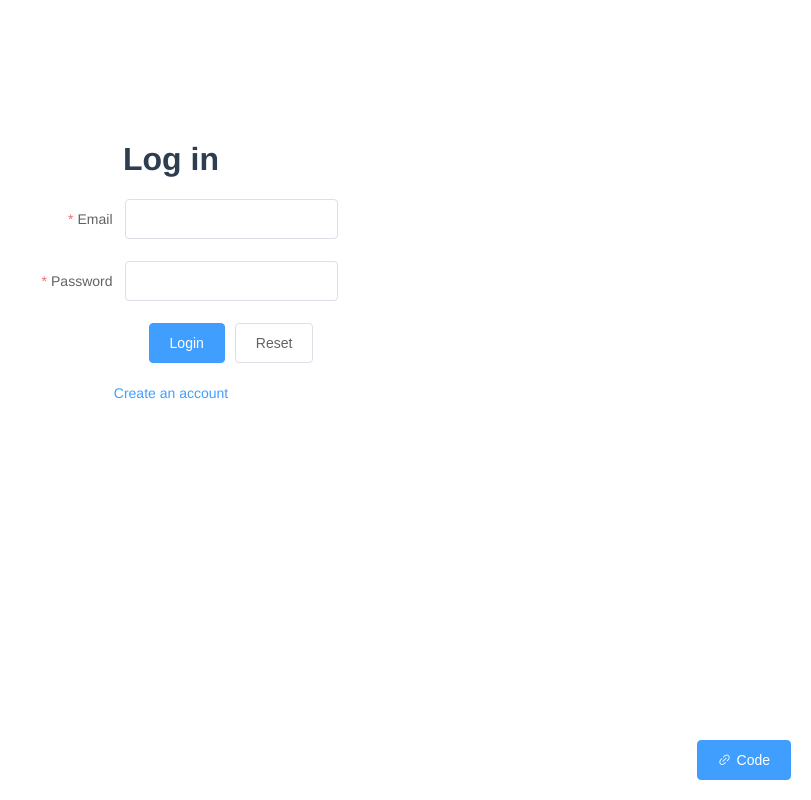
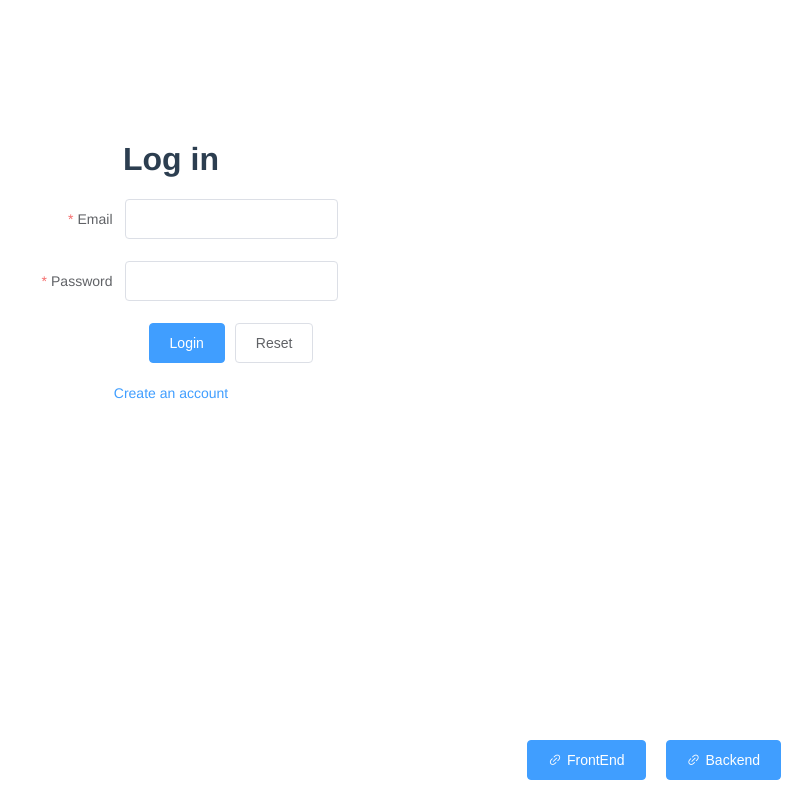
Before and after one commit to yashnarkhedkar/frontend, a Vue app: page /#/login in a window 1280 px wide. Shown: the whole page, without its empty margins (469-1280 px from the left). Built offline with nearby package versions, Linux system fonts and the light colour scheme.

Commit message:
added separate buttons

```diff
--- a/src/App.vue
+++ b/src/App.vue
@@ -2,9 +2,12 @@
   <div id="app">
     <router-view></router-view>
     <div id="code">
-        <el-link href="https://github.com/yashnarkhedkar/Login-App" target="_blank">
-            <el-button type="primary" icon="el-icon-link">Code</el-button>
-        </el-link>
+      <el-link class="links" href="https://github.com/yashnarkhedkar/Frontend" target="_blank">
+        <el-button type="primary" icon="el-icon-link">FrontEnd</el-button>
+      </el-link>
+      <el-link class="links" href="https://github.com/yashnarkhedkar/backend" target="_blank">
+        <el-button type="primary" icon="el-icon-link">Backend</el-button>
+      </el-link>
     </div>
   </div>
 </template>
@@ -28,9 +31,14 @@ export default {
   color: #2c3e50;
   margin-top: 60px;
 }
+
 #code {
-    position: absolute;
-    bottom : 20px;
-    right : 20px;
+  position: absolute;
+  bottom: 20px;
+  right: 20px;
+}
+
+.links{
+  margin: 0 10px;
 }
 </style>
```
